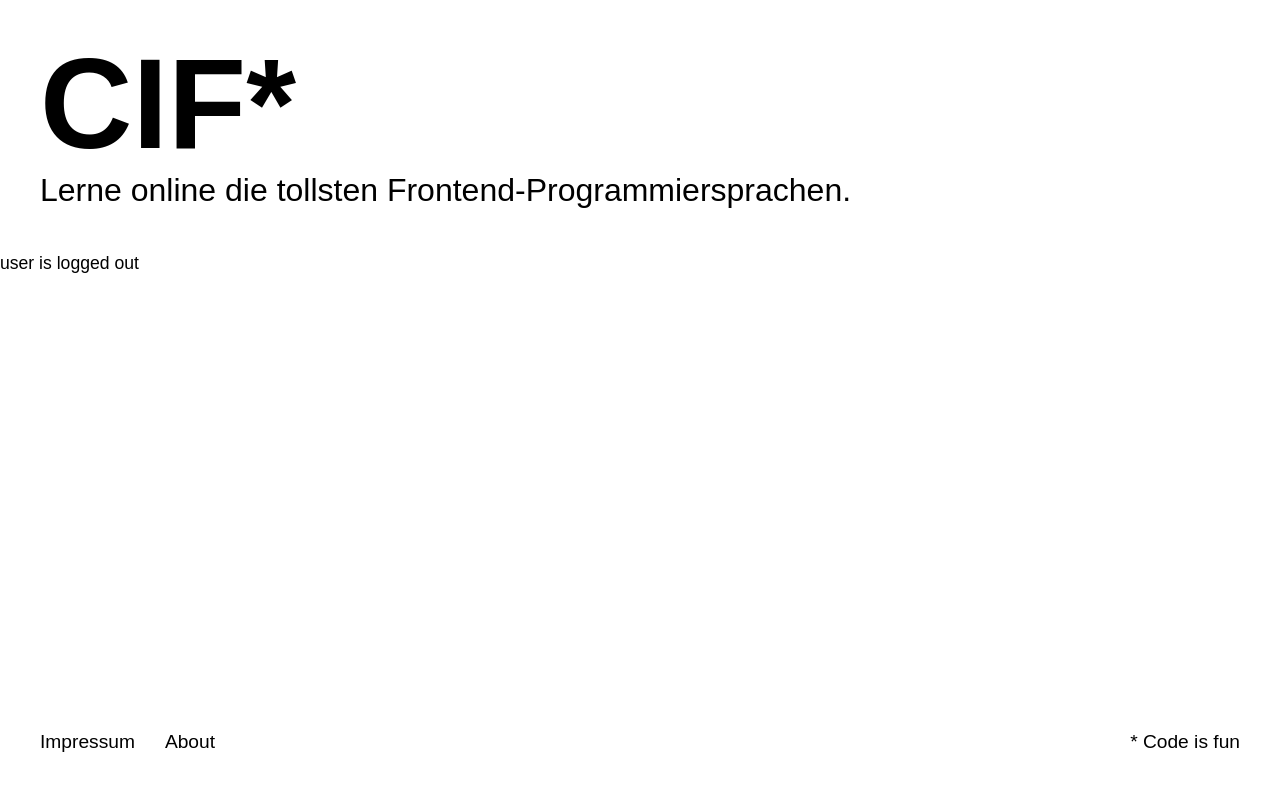
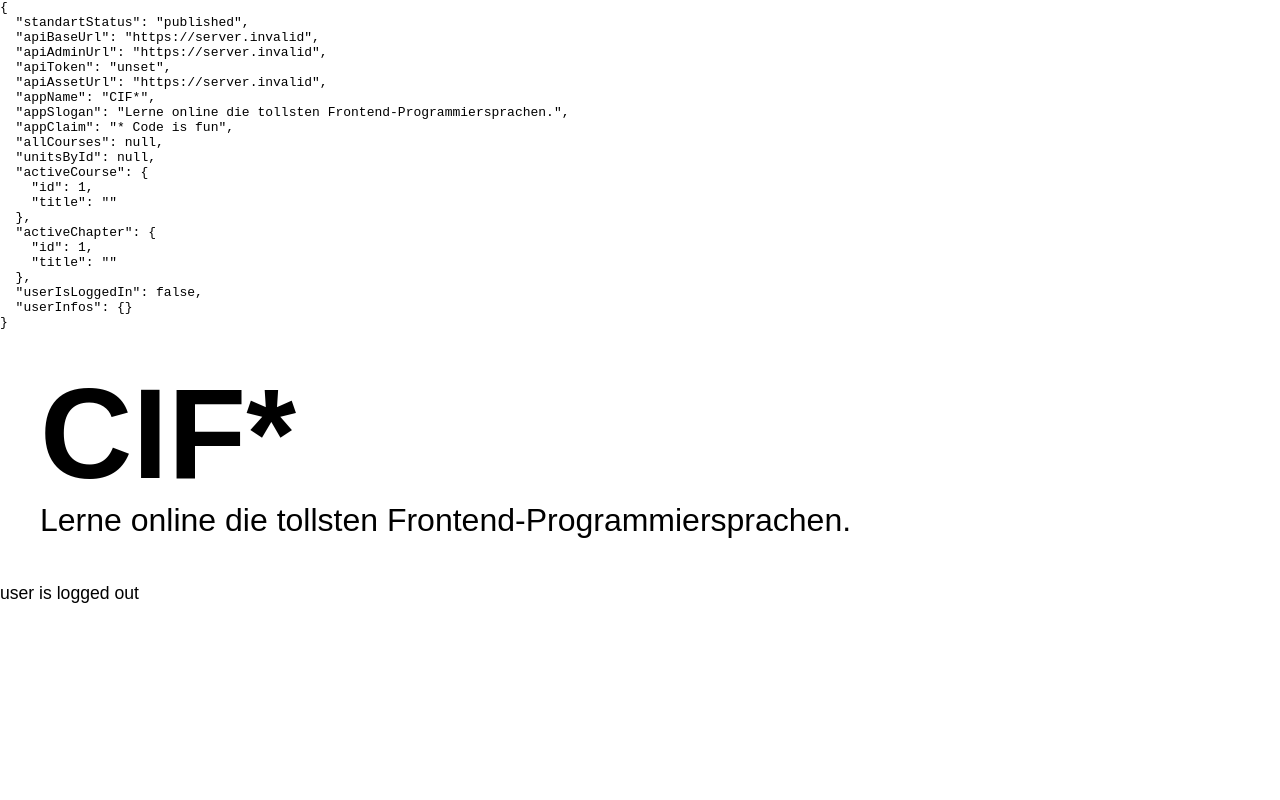
Before and after one commit to leamoser/cif, a Vue app: page / in a window 1280 px wide. Shown: the top 800 px of the page. Built offline with nearby package versions, Linux system fonts and the light colour scheme; no server answers; a web font is replaced by a local one.

Commit message:
changed api (hope it works)

```diff
--- a/src/components/user/UserHeader.vue
+++ b/src/components/user/UserHeader.vue
@@ -1,5 +1,6 @@
 <template>
   <div v-if="isVisible"></div>
+  <pre>{{$store.state}}</pre>
 </template>
 
 <script>
--- a/src/store/index.js
+++ b/src/store/index.js
@@ -69,7 +69,7 @@ export default createStore({
       return state.userIsLoggedIn || null
     },
     getUserId: state => {
-      return state.userInfos.id || null
+      return state?.userInfos?.id || null
     },
     getUserMarkedCourseUser: state => {
       return state.userInfos.marked_course || null
```
